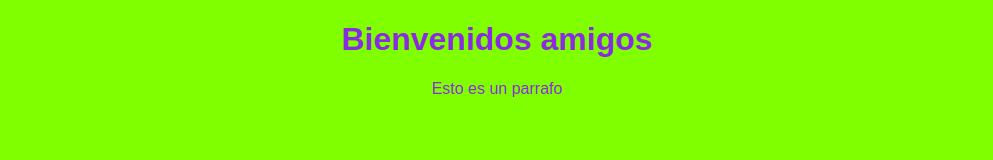
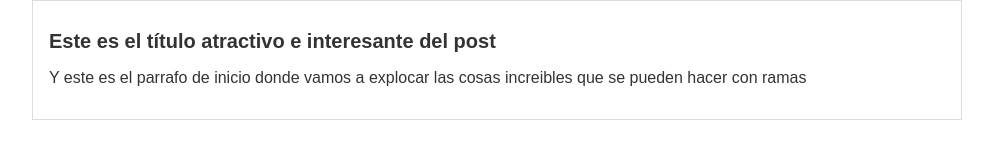
Before and after one commit to JuampiiHill/Primer-Proyecto-Platzi, a plain HTML site: page index.html in a window 1280 px wide. Shown: the whole page, without its empty margins (143-1136 px from the left). Drawn offline with Linux system fonts and the light colour scheme.

Commit message:
Commit al master del blogpost en su version mas reciente

```diff
--- a/estilos/estilos.css
+++ b/estilos/estilos.css
@@ -1,7 +1,22 @@
 body
 {
-    color:blueviolet;
+    color: #333;
+    text-align: center;
     font-family: "Arial";
-    text-align: center;
-    background-color: chartreuse;
+    font-size: 16px;
+    margin: 0;
+    padding: 0;
 }
+#container
+{
+    width: 70%;
+    padding: 1em;
+    text-align: left;
+    border: 1px solid #DDD;
+    margin: 0 auto;
+}
+
+#container h1
+{
+    font-size: 20px;
+}
--- a/index.html
+++ b/index.html
@@ -5,7 +5,17 @@
         <link rel="stylesheet" href="estilos/estilos.css" />
     </head>
     <body>
-        <h1>Bienvenidos amigos</h1>
-        <p>Esto es un parrafo</p>
+        <div id="container">
+            <div id="post">
+                <h1>Este es el título
+                    atractivo e interesante del
+                post</h1>
+                <p>Y este es el parrafo de
+                    inicio donde vamos a explocar
+                    las cosas increibles que se
+                pueden hacer con ramas</p>
+            </div>
+        </div>
+
     </body>
 </html>
```
